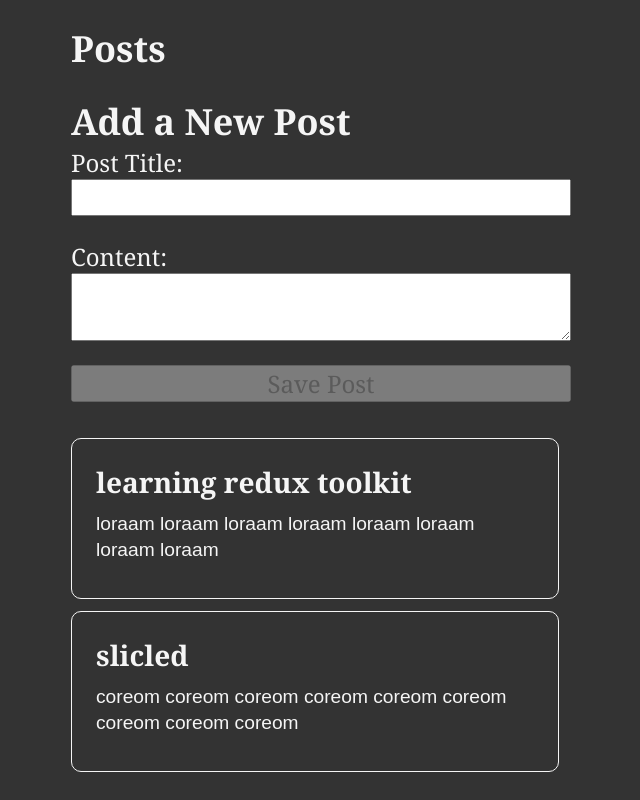
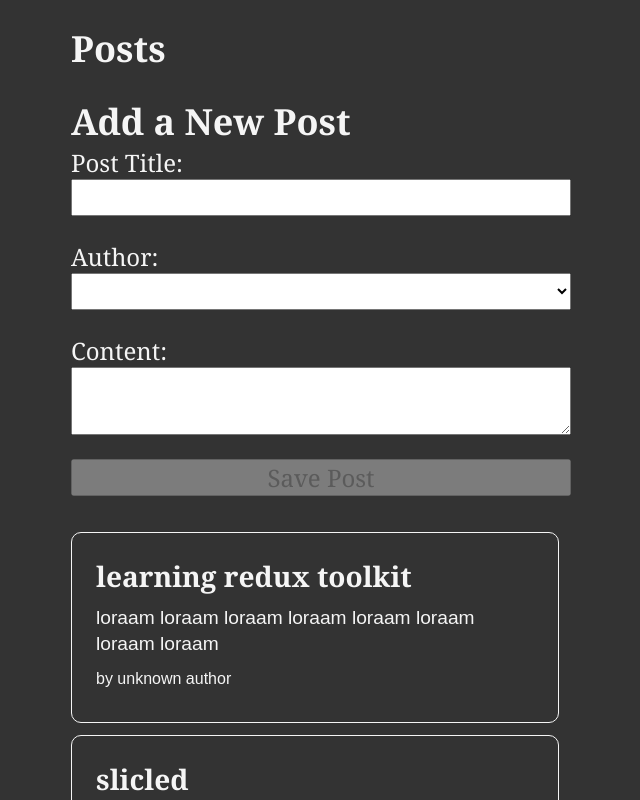
Before and after one commit to jayvaghani-2000/redux, a React (Create React App) app in the folder todo/: page / in a window 1280 px wide. Shown: the top 800 px of the page, without its empty margins (319-959 px from the left). Built offline with nearby package versions, Linux system fonts and the light colour scheme.

Commit message:
add authors

```diff
--- a/todo/src/app/store.js
+++ b/todo/src/app/store.js
@@ -1,9 +1,10 @@
 import { configureStore } from "@reduxjs/toolkit";
 import postReducer from "./../feature/post/postSlice"
-
+import usersReducer from "./../feature/users/usersSlice"
 
 export const store = configureStore({
     reducer: {
         posts: postReducer,
+        users: usersReducer
     }
 })
--- a/todo/src/feature/post/addPost.js
+++ b/todo/src/feature/post/addPost.js
@@ -1,38 +1,39 @@
 import { useState } from "react";
 import { useDispatch, useSelector } from "react-redux";
 import { postAdded } from "./postSlice";
-import { selectAllPost } from "./../post/postSlice";
+import { selectAllUsers } from "./../users/usersSlice";
 
 const AddPost = () => {
   const dispatch = useDispatch()
 
   const [title, setTitle] = useState('')
   const [content, setContent] = useState('')
-  // const [userId, setUserId] = useState('')
+  const [userId, setUserId] = useState('')
 
-  // const users = useSelector(selectAllPost)
+  const users = useSelector(selectAllUsers)
 
   const onTitleChanged = e => setTitle(e.target.value)
   const onContentChanged = e => setContent(e.target.value)
-  // const onAuthorChanged = e => setUserId(e.target.value)
+  const onAuthorChanged = e => setUserId(e.target.value)
 
   const onSavePostClicked = () => {
     if (title && content) {
       dispatch(
-        postAdded( title, content )
+        postAdded( title, content, userId )
       )
       setTitle('')
       setContent('')
+      setUserId('')
     }
   }
 
-  const canSave = Boolean(title) && Boolean(content)
+  const canSave = Boolean(title) && Boolean(content) && Boolean(userId)
 
-  // const usersOptions = users.map(user => (
-  //   <option key={user.id} value={user.id}>
-  //     {user.name}
-  //   </option>
-  // ))
+  const usersOptions = users.map(user => (
+    <option key={user.id} value={user.id}>
+      {user.name}
+    </option>
+  ))
 
   return (
     <section>
@@ -46,11 +47,11 @@
           value={title}
           onChange={onTitleChanged}
         />
-        {/*<label htmlFor="postAuthor">Author:</label>*/}
-        {/*<select id="postAuthor" value={userId} onChange={onAuthorChanged}>*/}
-        {/*  <option value=""></option>*/}
-        {/*  {usersOptions}*/}
-        {/*</select>*/}
+        <label htmlFor="postAuthor">Author:</label>
+        <select id="postAuthor" value={userId} onChange={onAuthorChanged}>
+          <option value=""></option>
+          {usersOptions}
+        </select>
         <label htmlFor="postContent">Content:</label>
         <textarea
           id="postContent"
--- /dev/null
+++ b/todo/src/feature/post/postAuthor.js
@@ -0,0 +1,12 @@
+import {useSelector} from "react-redux";
+import {selectAllUsers} from "../users/usersSlice";
+
+
+const PostAuthor = (props) => {
+  const {userId} = props
+  const users = useSelector(selectAllUsers);
+  const author = users.find(item => item.id === userId)
+  return (<span>by {author ? author.name : 'unknown author'}</span>)
+}
+
+export default PostAuthor
--- a/todo/src/feature/post/postList.js
+++ b/todo/src/feature/post/postList.js
@@ -1,6 +1,7 @@
 import {useSelector} from "react-redux";
 import {selectAllPost} from "./postSlice"
 import AddPost from "./addPost";
+import PostAuthor from "./postAuthor";
 
 const PostList = () => {
   const posts = useSelector(selectAllPost)
@@ -9,6 +10,9 @@
     <article key={post.id}>
       <h3>{post.title}</h3>
       <p>{post.content.substring(0, 100)}</p>
+      <p className={"postCredit"}>
+        <PostAuthor userId = {post.userId}/>
+      </p>
     </article>
   ))
 
--- a/todo/src/feature/post/postSlice.js
+++ b/todo/src/feature/post/postSlice.js
@@ -12,8 +12,8 @@
   initialState,
   reducers: {
     postAdded : {reducer: (state, action) => { state.push(action.payload) },
-      prepare: (title, content) => {
-        return ({payload:{id: nanoid(), title, content}})
+      prepare: (title, content, userId) => {
+        return ({payload:{id: nanoid(), title, content, userId}})
       }
   }
   },
--- /dev/null
+++ b/todo/src/feature/users/usersSlice.js
@@ -0,0 +1,17 @@
+import {createSlice} from "@reduxjs/toolkit";
+
+const initialState = [{id:"0",name:'pele'},{id:"1",name:'sie'},{id:"2",name:'joly'}]
+
+const usersSlice = createSlice({
+  name:'users',
+  initialState,
+  reducers:{
+
+  }
+})
+
+export const selectAllUsers = (state) => {
+  return state.users
+}
+
+export default usersSlice.reducer
```
